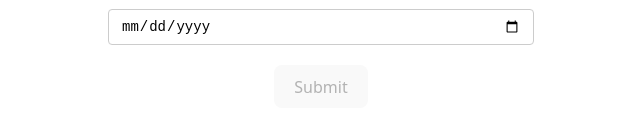
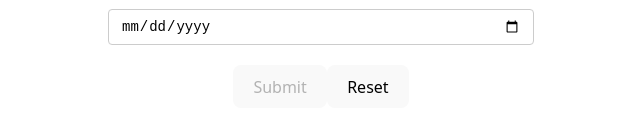
Before and after one commit to nisHanRam/react-hook-form, a React (Vite) app: page / in a window 1280 px wide. Shown: the part 967-1098 px from the top of the page, without its empty margins (319-959 px from the left). Built offline with nearby package versions, Linux system fonts and the light colour scheme.

Commit message:
Reset Form

```diff
--- a/src/components/YouTubeForm.tsx
+++ b/src/components/YouTubeForm.tsx
@@ -1,3 +1,4 @@
+import { useEffect } from "react";
 import { useForm, useFieldArray, FieldErrors } from "react-hook-form";
 
 type FormValues = {
@@ -36,6 +37,7 @@ const YouTubeForm = () => {
     watch,
     getValues,
     setValue,
+    reset, // Used to reset the form values to their default values
   } = form;
 
   const {
@@ -50,11 +52,6 @@ const YouTubeForm = () => {
     submitCount,
   } = formState;
 
-  console.log("isSubmitting: ", isSubmitting); // Tracks whether a form is in process of being submitted
-  console.log("isSubmitted: ", isSubmitted); // Tracks whether a form is submitted
-  console.log("isSubmitSuccessful: ", isSubmitSuccessful); // Tracks whether a form is successfully submitted
-  console.log("submitCount: ", submitCount); // Tracks how many times form has been submitted
-
   const { fields, append, remove } = useFieldArray({
     name: "phNumbers",
     control,
@@ -63,6 +60,12 @@ const YouTubeForm = () => {
   const submitHandler = (data: FormValues) => {
     console.log("Form submitted", data);
   };
+
+  useEffect(() => {
+    if (isSubmitSuccessful) {
+      reset();
+    }
+  }, [isSubmitSuccessful, reset]);
 
   return (
     <div>
@@ -211,8 +214,9 @@ const YouTubeForm = () => {
           <p className="error">{errors?.dob?.message}</p>
         </div>
         <button disabled={!isDirty || !isValid || isSubmitting}>Submit</button>
-        {/* NOTE: isSubmitting can be used to disable the Submit button while form
-        is being submitted. Thus preventing multiple submissions of the same form. */}
+        <button type="button" onClick={() => reset()}>
+          Reset
+        </button>
       </form>
     </div>
   );
@@ -220,8 +224,10 @@ const YouTubeForm = () => {
 
 export default YouTubeForm;
 
-/*
-isSubmitting - is initially false, becomes true during submission, and after submission becomes false
-isSubmitted - is initially false, becomes true after submission, and then remains true until the form is reset
-isSubmitSuccessful - is initially false and becomes true only is form is successfully submitted
-*/
+/* Normally, we plan to reset the form fields after successful form submission, and
+therefore we may think to call the reset method inside submitHandler after submission.
+However, the react-hook-library suggests that we should not do that. Instead, it
+advices that we should call the reset method inside an useEffect hook after the
+isSubmitSuccessful state becomes true. [See code above]. */
+
+// There is more to reset. Read here: https://react-hook-form.com/docs/useform/reset
```
